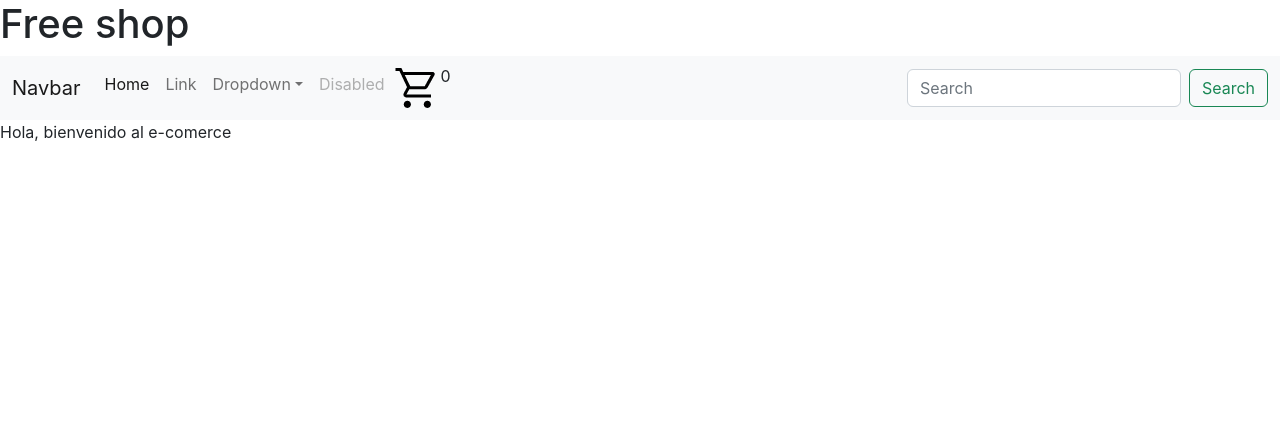
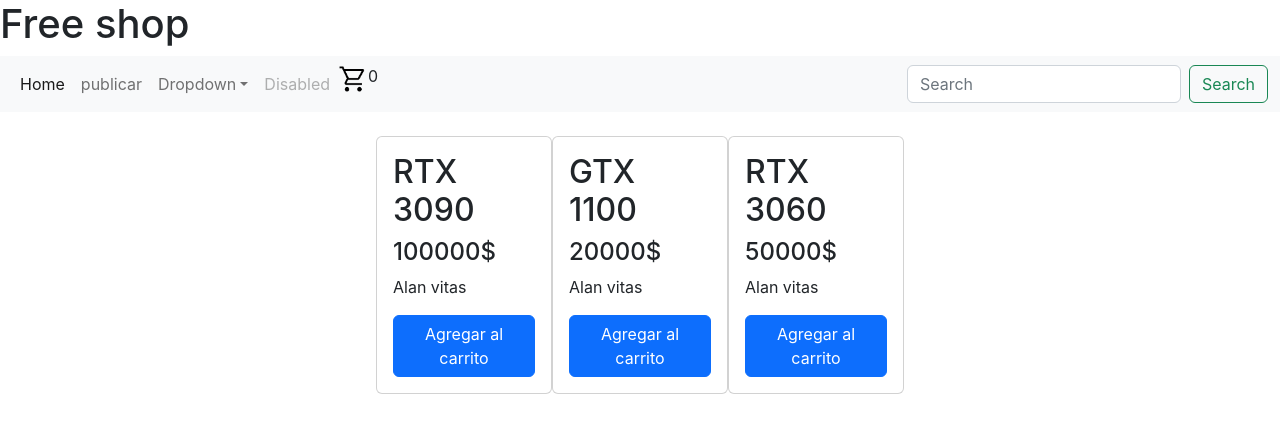
Before and after one commit to AlanVIT/react, a React (Create React App) app in the folder react/: page / in a window 1280 px wide. Shown: the top 432 px of the page. Built offline with nearby package versions, Linux system fonts and the light colour scheme.

Commit message:
New changes

```diff
--- a/react/src/App.css
+++ b/react/src/App.css
@@ -17,3 +17,24 @@
 .futureCart{
   display: flex;
 }
+
+#cardStyle{
+  width: 11rem;
+}
+
+#cardContainer{
+  display: flex;
+  justify-content: center;
+  align-items: center;
+  margin-top: 1.5rem;
+}
+
+#publicar{
+  border: 0;
+  background-color: rgb(248 249 250);
+}
+
+#cart{
+  width: 30px;
+  height: 30px;
+}
--- a/react/src/App.jsx
+++ b/react/src/App.jsx
@@ -3,14 +3,12 @@ import React from 'react';
 import Navbar from './components/navbar'
 import ItemListContainer from './components/itemListContainer';
 
-// import Prods from './components/productos'
-// import productos from './productos.json'
 function App() {
   return(
     <div className="App">
       <h1>Free shop</h1>
       <Navbar/>
-      <ItemListContainer greeting={"Hola, bienvenido al e-comerce"}/>
+      <ItemListContainer/>
     </div>
   );
 //
--- a/react/src/components/cart.jsx
+++ b/react/src/components/cart.jsx
@@ -4,7 +4,7 @@ import cart from '../cart.png'
 const Cart = () => {
     return(
         <div className="futureCart">
-        <img src={cart}/><p>0</p>
+        <img id="cart" src={cart}/><p>0</p>
       </div>
     )
 }
--- /dev/null
+++ b/react/src/components/item.jsx
@@ -0,0 +1,27 @@
+import React from "react";
+import items from "../productos.json"
+
+let arrayPrds = []
+let found = ""
+
+function addToCart(id) {
+  found = items.find(element => element.index === id);
+  arrayPrds.push(found)
+  console.table(arrayPrds)
+};
+
+const Item = ({title, price, owner, id}) => {
+
+  return(
+    <div id="cardStyle" className="card" >
+    <div className="card-body">
+      <h2 className="card-title">{title}</h2>
+      <h4 className="card-text">{price}$</h4>
+      <p className="card-text">{owner}</p>
+      <button onClick={addToCart(id)} className="btn btn-primary">Agregar al carrito</button>
+    </div>
+  </div>
+  )
+}
+
+export default Item;
--- /dev/null
+++ b/react/src/components/itemList.jsx
@@ -0,0 +1,15 @@
+import React from "react";
+import Item from "./item";
+
+
+
+const ItemList = ({greeting}) =>{
+   let prods = greeting.map(producto =>
+        <Item title={producto.title} price={producto.price} owner={producto.owner} id={producto.index}/>
+    )
+    return (
+      <div id="cardContainer">{prods}</div>
+      )
+}
+
+export default ItemList;
--- a/react/src/components/itemListContainer.jsx
+++ b/react/src/components/itemListContainer.jsx
@@ -1,10 +1,11 @@
-import React from "react";
+import React from "react"
+import ItemList from "./itemList"
+import items from "../productos.json"
 
-const ItemListContainer = ({greeting}) =>{
-    return(
-        <div>
-            {greeting}
-        </div>
-    )
+const ItemListContainer = () =>{
+return(
+  <ItemList greeting={items}/>
+)
 }
-export default ItemListContainer;
+
+export default ItemListContainer
--- a/react/src/components/navbar.jsx
+++ b/react/src/components/navbar.jsx
@@ -1,11 +1,11 @@
 import React from "react";
 import Cart from "./cart";
+
 
 const Navbar = () => {
     return (
     <nav className="navbar navbar-expand-lg bg-light">
     <div className="container-fluid">
-      <a className="navbar-brand" href="#">Navbar</a>
       <button className="navbar-toggler" type="button" data-bs-toggle="collapse" data-bs-target="#navbarSupportedContent" aria-controls="navbarSupportedContent" aria-expanded="false" aria-label="Toggle navigation">
         <span className="navbar-toggler-icon"></span>
       </button>
@@ -15,7 +15,7 @@ const Navbar = () => {
             <a className="nav-link active" aria-current="page" href="#">Home</a>
           </li>
           <li className="nav-item">
-            <a className="nav-link" href="#">Link</a>
+            <button id="publicar" className="nav-link">publicar</button>
           </li>
           <li className="nav-item dropdown">
             <a className="nav-link dropdown-toggle" href="#" role="button" data-bs-toggle="dropdown" aria-expanded="false">
@@ -45,4 +45,12 @@ const Navbar = () => {
     )
 
 }
+// const publish = () =>{
+//   let titulo = prompt("Cual es el nombre del producto?")
+//   let precio = prompt("Cual es el precio?")
+//   precio === parseFloat(precio)?precio = precio: precio = prompt("Cual es el precio?")
+//   let duenio = prompt("Cual es su nombre?")
+
+
+// }
 export default Navbar;
--- a/react/src/productos.json
+++ b/react/src/productos.json
@@ -1,20 +1,20 @@
 [
   {
-        "title":"x",
-        "price":"x",
-        "img":"x",
-        "owner":"x"
+        "index":0,
+        "title":"RTX 3090",
+        "price":100000,
+        "owner":"Alan vitas"
   },
   {
-        "title":"y",
-        "price":"y",
-        "img":"y",
-        "owner":"y"
+        "index":1,
+        "title":"GTX 1100",
+        "price":20000,
+        "owner":"Alan vitas"
   },
   {
-        "title":"x",
-        "price":"x",
-        "img":"x",
-        "owner":"x"
+        "index":2,
+        "title":"RTX 3060",
+        "price":50000,
+        "owner":"Alan vitas"
   }
 ]
```
Also changed, not shown: react/src/components/productos.jsx (deleted, +0 -36 lines). Lines whose indentation alone changed are shown as unchanged.
